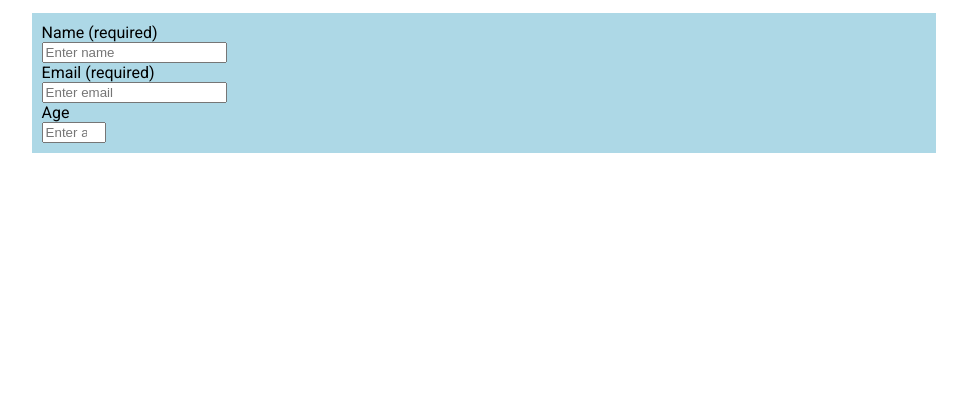
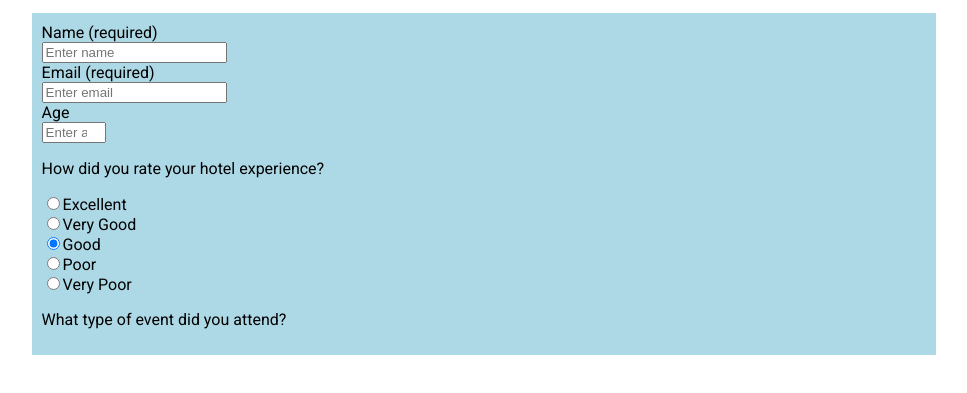
Before and after one commit to derektypist/survey-form, a plain HTML site: page index.html in a window 1280 px wide. Shown: the part 103-496 px from the top of the page, without its empty margins (156-1123 px from the left). Drawn offline with Linux system fonts and the light colour scheme.

Commit message:
Added radio buttons in index.html

```diff
--- a/index.html
+++ b/index.html
@@ -62,6 +62,21 @@
                 <input type="number" id="age" placeholder="Enter age (years)" name="age" min="0" max="100">
                 <br>
 
+                <!-- Set up Radio Buttons with Default set to Good -->
+                <p>How did you rate your hotel experience?</p>
+                <input type="radio" name="experience" value="excellent">Excellent
+                <br>
+                <input type="radio" name="experience" value="verygood">Very Good
+                <br>
+                <input type="radio" name="experience" value="good" checked>Good
+                <br>
+                <input type="radio" name="experience" value="poor">Poor
+                <br>
+                <input type="radio" name="experience" value="verypoor">Very Poor
+                <br>
+
+                <!-- Set up Dropdown List -->
+                <p>What type of event did you attend?</p>
 
             </form>
         </section>
```
Also changed, not shown: .c9/metadata/environment/index.html.
